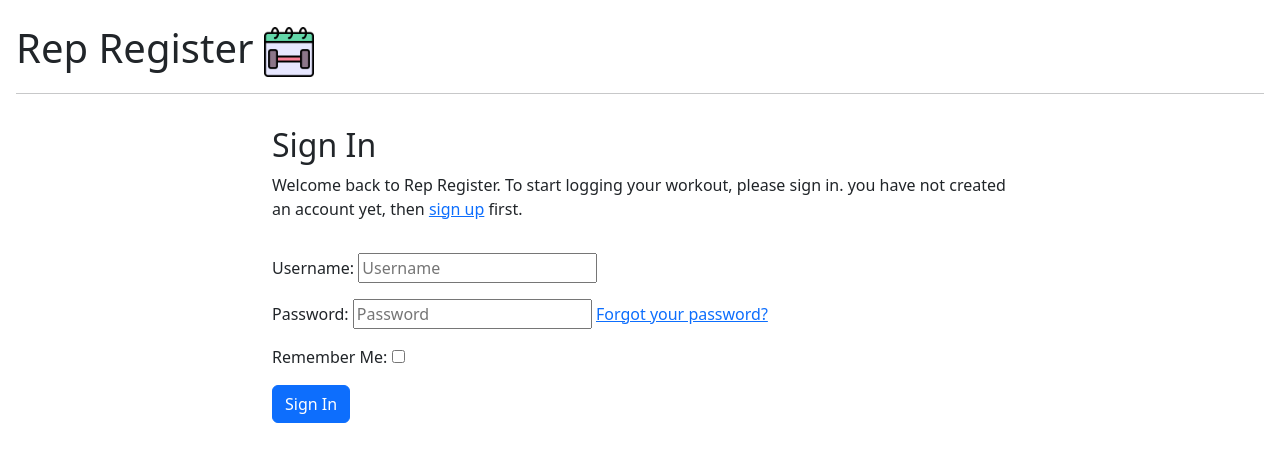
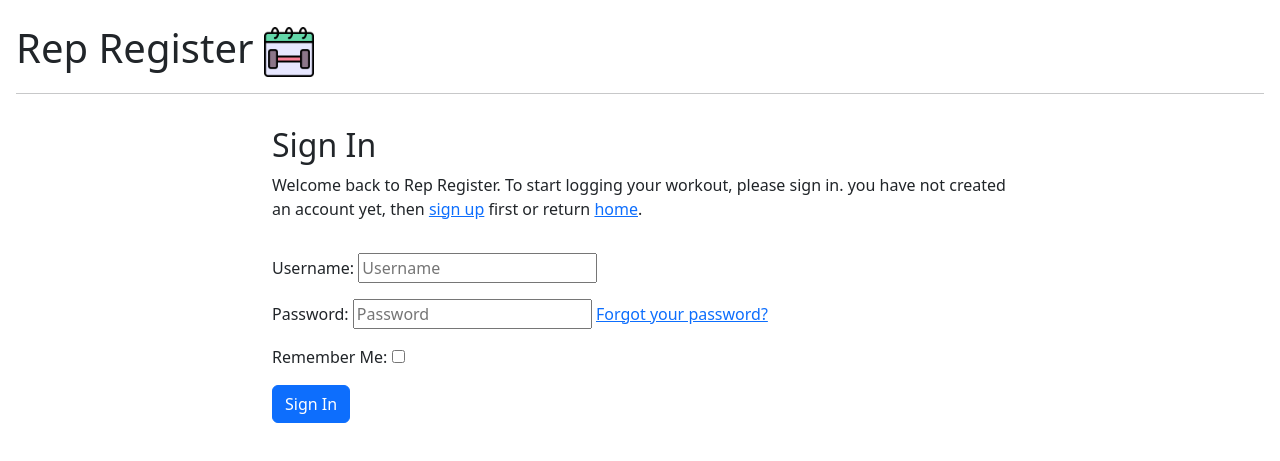
Before and after one commit to Rehanon-Mackenzie/rep-register, a Django app: page /accounts/login/ in a window 1280 px wide. Shown: the top 461 px of the page. Run offline with Django 4.2, Linux system fonts and the light colour scheme; some libraries are stand-ins or nearby versions.

Commit message:
link to home on login page

```diff
--- a/templates/account/login.html
+++ b/templates/account/login.html
@@ -15,7 +15,7 @@
             <p>{% blocktrans %}Welcome back to Rep Register. To start logging your workout, please sign in.
                 you
                 have not created an account yet, then <a class="link" href="{{ signup_url }}">sign up</a>
-                first.{% endblocktrans %}</p>
+                first{% endblocktrans %} or return <a href="{% url 'home' %}">home</a>.</p>
         </div>
     </div>
     <div class="row">
--- a/templates/account/signup.html
+++ b/templates/account/signup.html
@@ -7,7 +7,7 @@
 {% block content %}
 <h1>{% trans "Sign Up" %}</h1>
 
-<p>{% blocktrans %}Already have an account? Then please <a href="{{ login_url }}">sign in</a>.{% endblocktrans %}</p>
+<p>{% blocktrans %}Already have an account? Then please <a href="{{ login_url }}">sign in</a>{% endblocktrans %} or return <a href="{% url 'home' %}">home</a>.</p>
 
 <form class="signup" id="signup_form" method="post" action="{% url 'account_signup' %}">
   {% csrf_token %}
```
